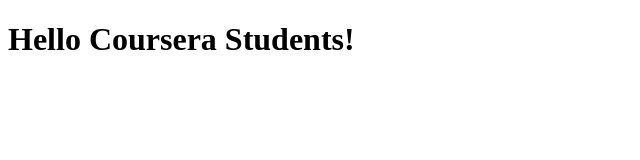
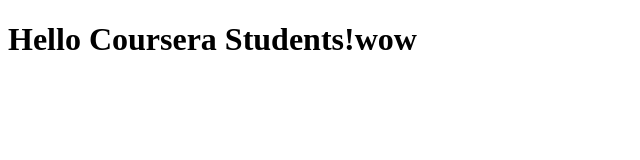
Before and after one commit to Nishchitha-S-P/cousera-test, a plain HTML site: page index.html in a window 1280 px wide. Shown: the full height of the page, 0-640 px from the left. Drawn offline with Linux system fonts and the light colour scheme.

Commit message:
Next version of web file.

```diff
--- a/index.html
+++ b/index.html
@@ -7,6 +7,6 @@
     <title>Document</title>
 </head>
 <body>
-    <h1> Hello Coursera Students!</h1>
+    <h1> Hello Coursera Students!wow</h1>
 </body>
 </html>
```
